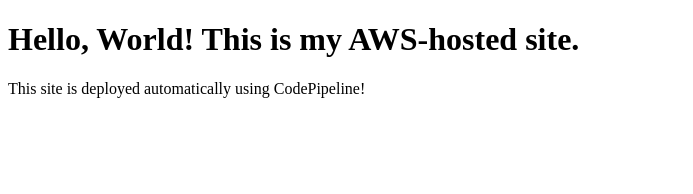
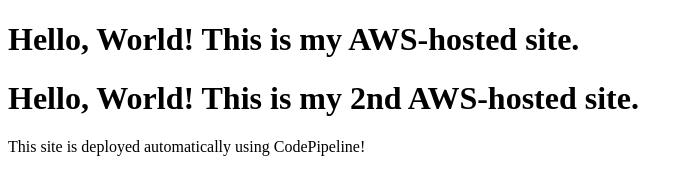
Before and after one commit to ShadowPrincee/aws-static-site, a plain HTML site: page index.html in a window 1280 px wide. Shown: the whole page, without its empty margins (0-693 px from the left). Drawn offline with Linux system fonts and the light colour scheme.

Commit message:
Update index.html to version 2

```diff
--- a/index.html
+++ b/index.html
@@ -5,6 +5,8 @@
 </head>
 <body>
   <h1>Hello, World! This is my AWS-hosted site.</h1>
+  <h1>Hello, World! This is my 2nd AWS-hosted site.</h1>
   <p>This site is deployed automatically using CodePipeline!</p>
 </body>
+
 </html>
```
